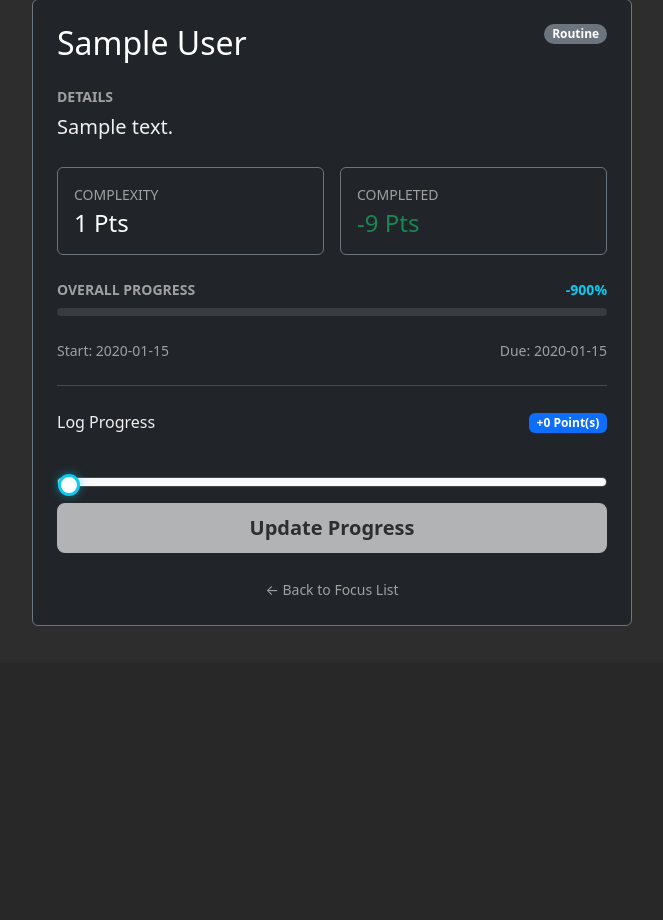
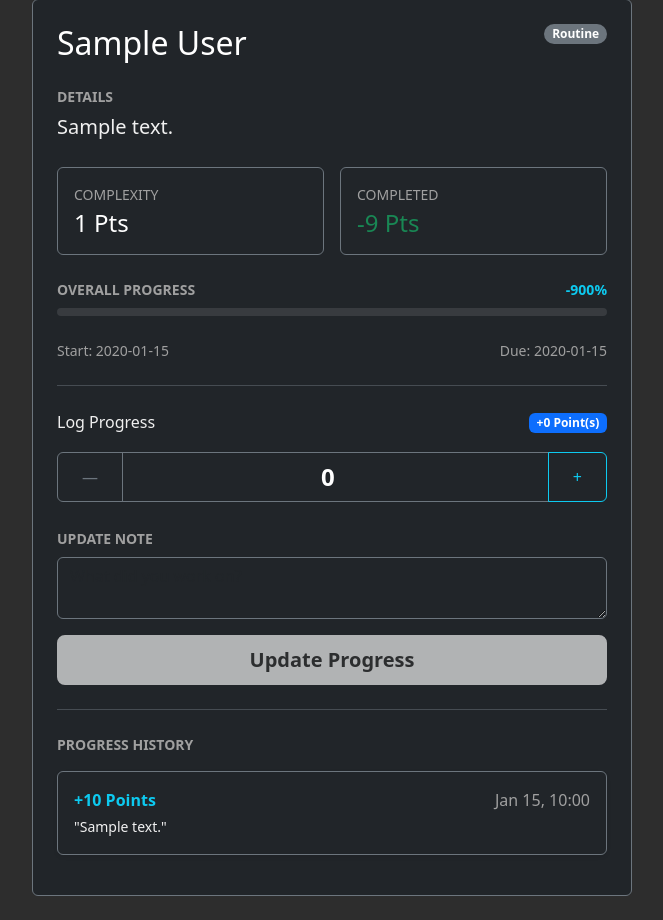
Before and after one commit to bztt282tbz-sys/focus_app, a Flask app: template templates/task_detail.html in a window 1280 px wide. Shown: the part 137-1057 px from the top of the page, without its empty margins (308-971 px from the left). Before the commit the page ends 763 px from the top, so only its background shows below. Run offline with Flask 3, Linux system fonts and the light colour scheme; tables that the repository leaves empty hold one stand-in row (values such as "Sample post"); the template is opened without the code that fills it: values that come from a table or form of the project are taken from there, most other values are stand-ins (such as "Sample title", 1, 10 or a date in 2020).

Commit message:
ToDo Part Done for now

```diff
--- a/app.py
+++ b/app.py
@@ -123,6 +123,7 @@ class TaskProgressEntry(db.Model):
     id = db.Column(db.Integer, primary_key=True)
     task_id = db.Column(db.Integer, db.ForeignKey('users_task_unencrypted.id'), nullable=False, index=True)
     points_completed = db.Column(db.Integer, nullable=False)
+    comment = db.Column(db.String(280), nullable=True)
     date_logged = db.Column(db.DateTime, default=db.func.now())
 
 def get_setting(key):
@@ -305,13 +306,19 @@ def log_task_progress(task_id):
         abort(403)
 
     points = int(request.form.get('points', 0))
+    comment = request.form.get('update_comment') # Capture the comment
     current_done = sum(entry.points_completed for entry in task.progress_entries)
 
     if points > 0 and (current_done + points) <= task.complexity:
-        new_entry = TaskProgressEntry(task_id=task.id, points_completed=points)
+        # Save the comment along with the points
+        new_entry = TaskProgressEntry(
+            task_id=task.id,
+            points_completed=points,
+            comment=comment
+        )
         db.session.add(new_entry)
         db.session.commit()
-        flash(f"Progress updated: +{points} points!", "success")
+        flash(f"Progress updated!", "success")
     else:
         flash("Invalid progress amount.", "danger")
 
@@ -319,6 +326,7 @@ def log_task_progress(task_id):
 
 @app.route('/admin/toggle_setting/<string:setting_key>', methods=['POST'])
 @login_required
+@onboarding_required
 @admin_required
 def toggle_setting(setting_key):
     if setting_key not in ['registration_enabled', 'login_enabled', 'api_enabled']:
--- a/templates/base.html
+++ b/templates/base.html
@@ -29,7 +29,7 @@
                     </li>
                     {% if current_user.is_admin %}
                         <li class="nav-item">
-                            <a class="nav-link admin-link {{ 'active' if request.endpoint == 'admin_dashboard' }}" href="{{ url_for('admin_dashboard') }}">Admin</a>
+                            <a style="border: 1px; border-color: aqua;" class="nav-link {{ 'active' if request.endpoint == 'admin_dashboard' }}" href="{{ url_for('admin_dashboard') }}">Admin</a>
                         </li>
                     {% endif %}
                 {% endif %}
--- a/templates/home.html
+++ b/templates/home.html
@@ -31,7 +31,7 @@
         </div>
         <div class="feature-item mb-4">
             <h5 class="text-white mb-1">🐞 Bug</h5>
-            <p class="text-light">Currently the first created account is brocken, and wont have to login. Might happen on other instances as well. Might not be a huge issue, but it's kinda odd.</p>
+            <p class="text-light">Currently the first created account is brocken and does not have to login. Might happen on other instances as well. Might not be a huge issue, but it's kinda odd.</p>
         </div>
     </div>
 
--- a/templates/task_detail.html
+++ b/templates/task_detail.html
@@ -41,7 +41,7 @@
                 </div>
                 <div class="progress bg-secondary" style="height: 8px; background-color: rgba(255,255,255,0.1) !important;">
                     <div class="progress-bar bg-info" role="progressbar"
-                         style="width: {{ (task.complexity - remaining_points) / task.complexity * 100 }}%;">
+                         style="width: {{ (task.complexity - remaining_points) / task.complexity * 100 }} %;">
                     </div>
                 </div>
             </div>
@@ -65,13 +65,22 @@
             <span class="badge bg-primary">+<span id="points-display">0</span> Point(s)</span>
         </div>
 
-                    <input type="range"
-                        class="form-range premium-slider mb-3"
-                        id="points-slider"
+        <div class="input-group mb-4">
+            <button class="btn btn-outline-secondary px-4" type="button" id="btn-minus">—</button>
+            <input type="number"
+                   class="form-control bg-dark text-white border-secondary text-center fs-4 fw-bold"
+                   id="points-input"
                    name="points"
+                   value="0"
                    min="0"
                    max="{{ remaining_points }}"
-                        value="0">
+                   readonly>
+            <button class="btn btn-outline-info px-4" type="button" id="btn-plus">+</button>
+        </div>
+        <div class="mb-3">
+            <label class="form-label text-muted small text-uppercase fw-bold">Update Note</label>
+            <textarea name="update_comment" class="form-control bg-dark text-white border-secondary" rows="2" placeholder="What did you work on?"></textarea>
+        </div>
 
         <button type="submit" id="submit-btn" class="btn btn-lg custom-invert-btn w-100 fw-bold" disabled>
             Update Progress
@@ -82,44 +91,67 @@
         <span class="text-success fw-bold">✓ Task Fully Completed</span>
     </div>
     {% endif %}
+    <hr class="border-secondary opacity-50 my-4">
+
+    <div class="history-section text-start">
+        <label class="text-muted small text-uppercase fw-bold mb-3 d-block">Progress History</label>
+        {% if task.progress_entries %}
+            {% for entry in task.progress_entries|sort(attribute='date_logged', reverse=True) %}
+            <div class="mb-3 p-3 border border-secondary rounded bg-dark shadow-sm">
+                <div class="d-flex justify-content-between mb-1">
+                    <span class="text-info fw-bold">+{{ entry.points_completed }} Points</span>
+                    <span class="text-muted smaller">{{ entry.date_logged.strftime('%b %d, %H:%M') }}</span>
                 </div>
-
-            <div class="mt-4">
-                <a href="{{ url_for('dashboard') }}" class="text-muted small text-decoration-none">← Back to Focus List</a>
+                {% if entry.comment %}
+                    <p class="mb-0 text-light italic small">"{{ entry.comment }}"</p>
+                {% else %}
+                    <p class="mb-0 text-muted small">No note added.</p>
+                {% endif %}
             </div>
-        </div>
+            {% endfor %}
+        {% else %}
+            <p class="text-muted small">No updates logged yet.</p>
+        {% endif %}
     </div>
 </div>
 
 <script nonce="{{ csp_nonce() }}">
 document.addEventListener('DOMContentLoaded', function() {
-    const slider = document.getElementById('points-slider');
+    const input = document.getElementById('points-input');
     const display = document.getElementById('points-display');
     const submitBtn = document.getElementById('submit-btn');
+    const btnMinus = document.getElementById('btn-minus');
+    const btnPlus = document.getElementById('btn-plus');
 
-    function updateSlider() {
-        if (!slider) return;
+    const maxVal = parseInt(input.getAttribute('max'));
 
-        const val = parseInt(slider.value);
-        const min = parseInt(slider.min) || 0;
-        const max = parseInt(slider.max) || 1; // Prevent division by zero
+    function updateUI(val) {
+        // Update display text
+        display.textContent = val;
 
-        const percent = ((val - min) / (max - min)) * 100;
+        // Enable/Disable submit button
+        submitBtn.disabled = (val <= 0);
 
-        if (display) display.textContent = val;
-
-        // Fills the left side with the 'info' blue and the right with the dark background
-        slider.style.background = `linear-gradient(to right, #0dcaf0 ${percent}%, #333 ${percent}%)`;
-
-        if (submitBtn) {
-            submitBtn.disabled = (val === 0);
-        }
+        // Visual feedback for buttons when limits reached
+        btnMinus.classList.toggle('disabled', val <= 0);
+        btnPlus.classList.toggle('disabled', val >= maxVal);
     }
 
-    if (slider) {
-        slider.addEventListener('input', updateSlider);
-        updateSlider();
+    btnMinus.addEventListener('click', () => {
+        let currentVal = parseInt(input.value);
+        if (currentVal > 0) {
+            input.value = currentVal - 1;
+            updateUI(input.value);
         }
+    });
+
+    btnPlus.addEventListener('click', () => {
+        let currentVal = parseInt(input.value);
+        if (currentVal < maxVal) {
+            input.value = currentVal + 1;
+            updateUI(input.value);
+        }
+    });
 });
 </script>
 {% endblock %}
```
Lines whose indentation alone changed are shown as unchanged.
